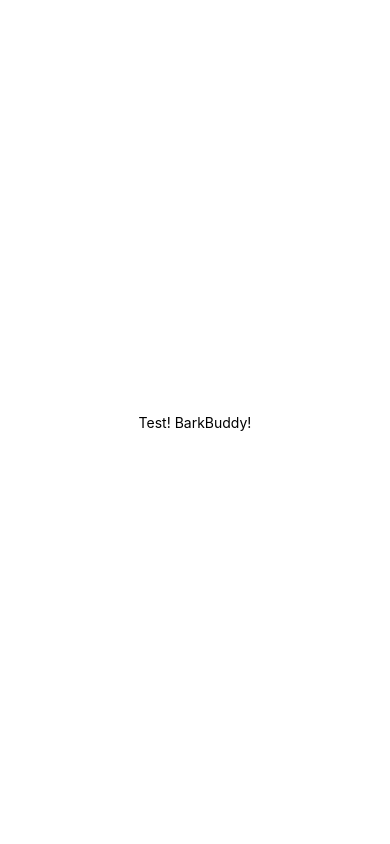
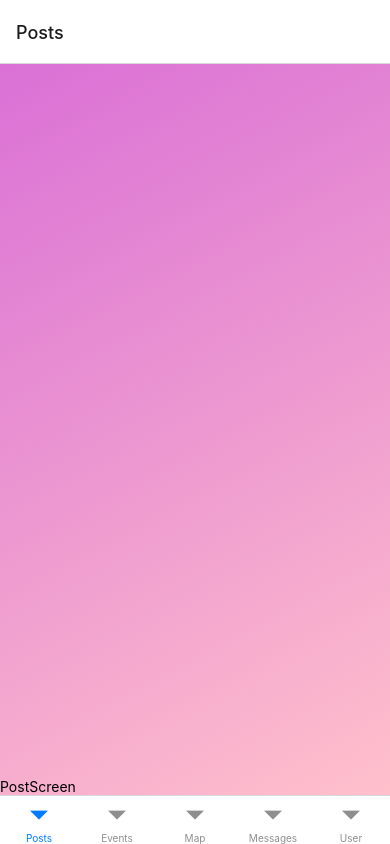
Before and after one commit to y1j1ng/BarkBuddy, a React Native app: screen /Posts in a window 390 px wide. Built offline with nearby package versions, Linux system fonts and the light colour scheme.

Commit message:
added the tab navigator and the other 4 demo screens

```diff
--- a/App.js
+++ b/App.js
@@ -1,11 +1,15 @@
 import { StatusBar } from "expo-status-bar";
 import { StyleSheet, Text, View } from "react-native";
+import { NavigationContainer } from "@react-navigation/native";
+import TabNavigator from "./components/TabNavigator";
 
 export default function App() {
   return (
     <View style={styles.container}>
-      <Text>Test! BarkBuddy!</Text>
       <StatusBar style="auto" />
+      <NavigationContainer>
+        <TabNavigator />
+      </NavigationContainer>
     </View>
   );
 }
@@ -13,8 +17,8 @@
 const styles = StyleSheet.create({
   container: {
     flex: 1,
-    backgroundColor: "#fff",
-    alignItems: "center",
-    justifyContent: "center",
+    backgroundColor: "white",
+    ...StyleSheet.absoluteFillObject,
+    height: null,
   },
 });
--- /dev/null
+++ b/components/TabNavigator.js
@@ -0,0 +1,51 @@
+import React from "react";
+import { createBottomTabNavigator } from "@react-navigation/bottom-tabs";
+import PostScreen from "../screens/PostScreen";
+import EventScreen from "../screens/EventScreen";
+import MapScreen from "../screens/MapScreen";
+import MessageScreen from "../screens/MessageScreen";
+import UserScreen from "../screens/UserScreen";
+
+const Tab = createBottomTabNavigator();
+
+export default function TabNavigator() {
+  return (
+    <Tab.Navigator>
+      <Tab.Screen
+        name="Posts"
+        component={PostScreen}
+        options={{
+          headerTitle: "Posts",
+        }}
+      />
+      <Tab.Screen
+        name="Events"
+        component={EventScreen}
+        options={{
+          headerTitle: "Events",
+        }}
+      />
+      <Tab.Screen
+        name="Map"
+        component={MapScreen}
+        options={{
+          headerTitle: "Map",
+        }}
+      />
+      <Tab.Screen
+        name="Messages"
+        component={MessageScreen}
+        options={{
+          headerTitle: "Messages",
+        }}
+      />
+      <Tab.Screen
+        name="User"
+        component={UserScreen}
+        options={{
+          headerTitle: "User",
+        }}
+      />
+    </Tab.Navigator>
+  );
+}
--- a/package.json
+++ b/package.json
@@ -9,7 +9,9 @@
     "web": "expo start --web"
   },
   "dependencies": {
+    "@react-navigation/bottom-tabs": "^6.5.20",
     "expo": "~50.0.14",
+    "expo-linear-gradient": "^12.7.2",
     "expo-status-bar": "~1.11.1",
     "react": "18.2.0",
     "react-native": "0.73.6",
--- /dev/null
+++ b/screens/EventScreen.js
@@ -0,0 +1,12 @@
+import { StyleSheet, Text, View } from "react-native";
+import React from "react";
+
+export default function EventScreen() {
+  return (
+    <View>
+      <Text>Events!</Text>
+    </View>
+  );
+}
+
+const styles = StyleSheet.create({});
--- /dev/null
+++ b/screens/MapScreen.js
@@ -0,0 +1,12 @@
+import { StyleSheet, Text, View } from "react-native";
+import React from "react";
+
+export default function MapScreen() {
+  return (
+    <View>
+      <Text>MapScreen</Text>
+    </View>
+  );
+}
+
+const styles = StyleSheet.create({});
--- /dev/null
+++ b/screens/MessageScreen.js
@@ -0,0 +1,12 @@
+import { StyleSheet, Text, View } from "react-native";
+import React from "react";
+
+export default function MessageScreen() {
+  return (
+    <View>
+      <Text>MessageScreen</Text>
+    </View>
+  );
+}
+
+const styles = StyleSheet.create({});
--- a/screens/PostScreen.js
+++ b/screens/PostScreen.js
@@ -1,29 +1,32 @@
-
-import GradientBackground from '../components/background';
-import { StyleSheet, Text, View, FlatList,Button,SafeAreaView,Alert, } from 'react-native'
-import React from 'react'
+import GradientBackground from "../components/background";
+import {
+  StyleSheet,
+  Text,
+  View,
+  FlatList,
+  Button,
+  SafeAreaView,
+  Alert,
+} from "react-native";
+import React from "react";
 
 export default function PostScreen() {
-  const users = userPostsList();
+  // const users = userPostsList();
   return (
     <GradientBackground>
-    <View style={styles.container}>
-      <FlatList style={styles.postcontianer}
-      data = {users}
-      />
-      <Text>PostScreen</Text>
-    </View>
+      <View style={styles.container}>
+        <FlatList style={styles.postcontianer} />
+        <Text>PostScreen</Text>
+      </View>
     </GradientBackground>
-  )
+  );
 }
 
 const styles = StyleSheet.create({
-  container:{
-    flex:1,
-    background:background,
-    justifyContent:"center",
+  container: {
+    flex: 1,
+    // background:background,
+    justifyContent: "center",
   },
-  postcontianer:{
-
-  },
-})
+  postcontianer: {},
+});
--- /dev/null
+++ b/screens/UserScreen.js
@@ -0,0 +1,12 @@
+import { StyleSheet, Text, View } from "react-native";
+import React from "react";
+
+export default function UserScreen() {
+  return (
+    <View>
+      <Text>UserScreen</Text>
+    </View>
+  );
+}
+
+const styles = StyleSheet.create({});
```
Also changed, not shown: 1 other file (tests, documents, lock files or other folders).
